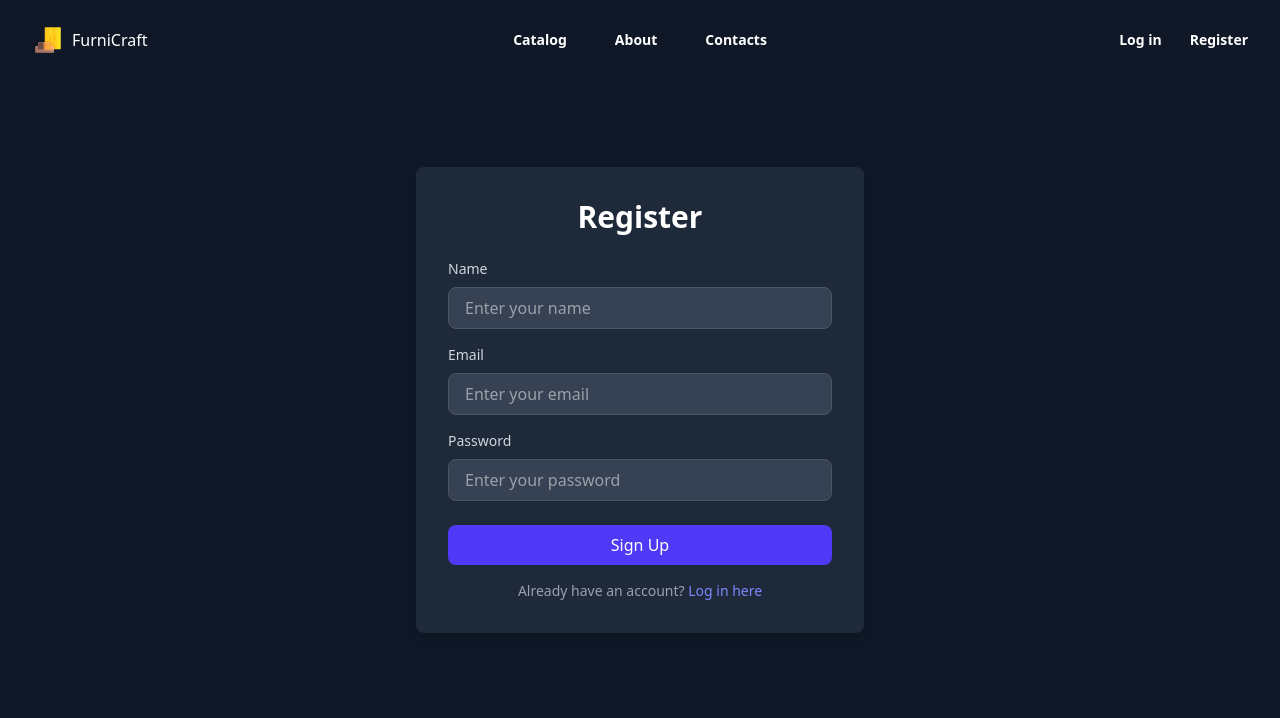
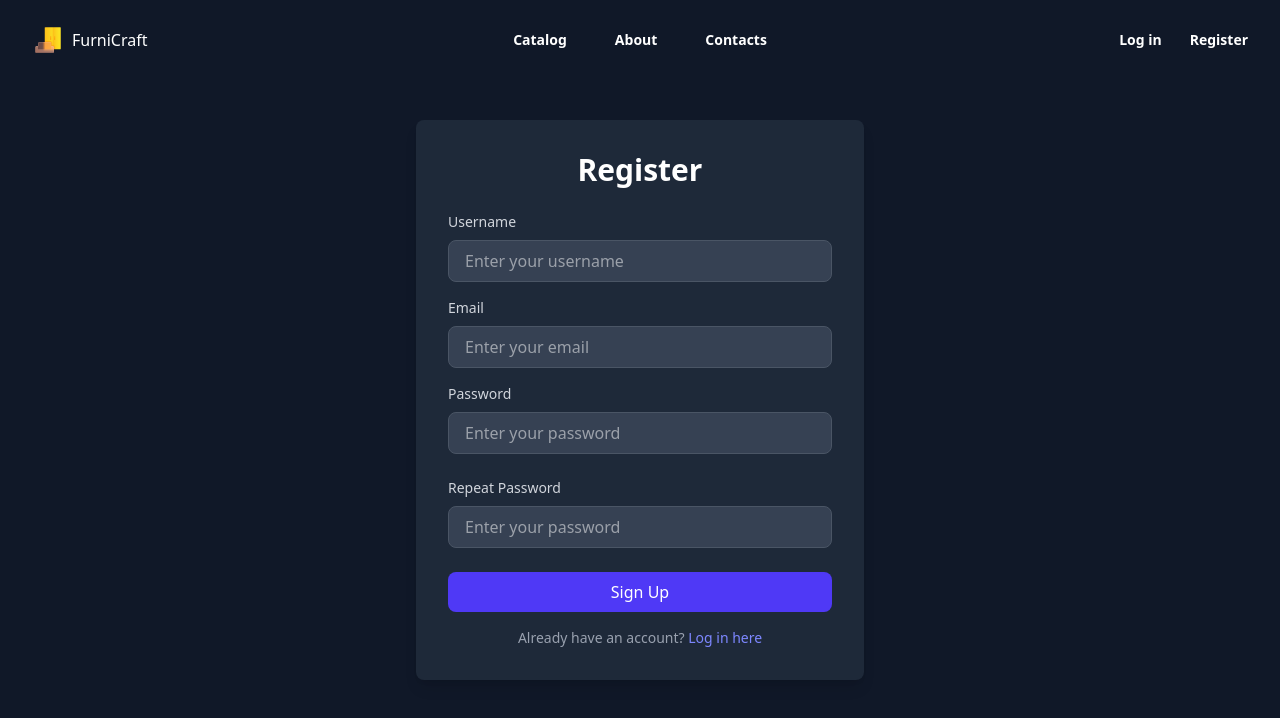
Before and after one commit to Bobcho101/FurniCraft, a React (Vite) app in the folder client/: page /register in a window 1280 px wide. Shown: the top 718 px of the page. Built offline with nearby package versions, Linux system fonts and the light colour scheme.

Commit message:
did the register

```diff
--- a/client/src/components/register/Register.jsx
+++ b/client/src/components/register/Register.jsx
@@ -1,21 +1,53 @@
-import { Link } from 'react-router';
+import { Link, useNavigate } from 'react-router';
+import useForm from '../../hooks/useForm';
+import { useRegister } from '../../api/authApi';
+import { useContext } from 'react';
+import { UserContext } from '../../contexts/userContext';
 
 export default function Register() {
+    const [ register ] = useRegister();
+    const { userLoginHandler }= useContext(UserContext);
+    const navigate = useNavigate();
+    const [formValues, changeFormValues, setFormValues ] = useForm({
+        'username': '',
+        'email': '',
+        'password': '',
+        're-password': '',
+    });
+
+
+    const registerSubmitHandler = async (e) => {
+        e.preventDefault();
+        const { username, email, password } = formValues;
+        const userData = await register(username, email, password);
+        console.log(userData);
+
+        if(userData.error){
+            setFormValues({ password: '' });
+            return alert(userData.error);
+        };
+
+        userLoginHandler(userData);
+        return navigate('/');
+    }
+
     return (
         <div className="bg-gray-900 text-white min-h-screen flex items-center justify-center">
         <div className="w-full max-w-md p-8 bg-gray-800 bg-opacity-90 rounded-lg shadow-lg">
             <h2 className="text-3xl font-semibold text-center">Register</h2>
 
-        <form className="mt-6">
+            <form onSubmit={registerSubmitHandler} className="mt-6">
             <div className="mb-4">
-            <label htmlFor="name" className="block text-sm font-medium text-gray-300">
-              Name
+                <label htmlFor="username" className="block text-sm font-medium text-gray-300">
+                Username
                 </label>
                 <input
                 type="text"
-              id="name"
-              name="name"
-              placeholder="Enter your name"
+                id="username"
+                value={formValues.username}
+                onChange={changeFormValues}
+                name="username"
+                placeholder="Enter your username"
                 className="mt-2 w-full px-4 py-2 bg-gray-700 border border-gray-600 rounded-lg focus:outline-none focus:ring-2 focus:ring-indigo-500 text-white"
                 />
             </div>
@@ -27,6 +59,8 @@ export default function Register() {
                 <input
                 type="email"
                 id="email"
+                value={formValues.email}
+                onChange={changeFormValues}
                 name="email"
                 placeholder="Enter your email"
                 className="mt-2 w-full px-4 py-2 bg-gray-700 border border-gray-600 rounded-lg focus:outline-none focus:ring-2 focus:ring-indigo-500 text-white"
@@ -41,6 +75,23 @@ export default function Register() {
                 type="password"
                 id="password"
                 name="password"
+                value={formValues.password}
+                onChange={changeFormValues}
+                placeholder="Enter your password"
+                className="mt-2 w-full px-4 py-2 bg-gray-700 border border-gray-600 rounded-lg focus:outline-none focus:ring-2 focus:ring-indigo-500 text-white"
+                />
+            </div>
+
+            <div className="mb-6">
+                <label htmlFor="password" className="block text-sm font-medium text-gray-300">
+                Repeat Password
+                </label>
+                <input
+                type="password"
+                id="re-password"
+                name="re-password"
+                value={formValues['re-password']}
+                onChange={changeFormValues}
                 placeholder="Enter your password"
                 className="mt-2 w-full px-4 py-2 bg-gray-700 border border-gray-600 rounded-lg focus:outline-none focus:ring-2 focus:ring-indigo-500 text-white"
                 />
--- a/client/src/main.jsx
+++ b/client/src/main.jsx
@@ -3,6 +3,7 @@ import { createRoot } from 'react-dom/client'
 import { BrowserRouter } from 'react-router';
 import App from './App.jsx'
 
+//! REMOVE THE STRICT MODE FOR THE PROJECT DEFENSE
 createRoot(document.getElementById('root')).render(
     <StrictMode>
         <BrowserRouter>
```
Lines whose indentation alone changed are shown as unchanged.
